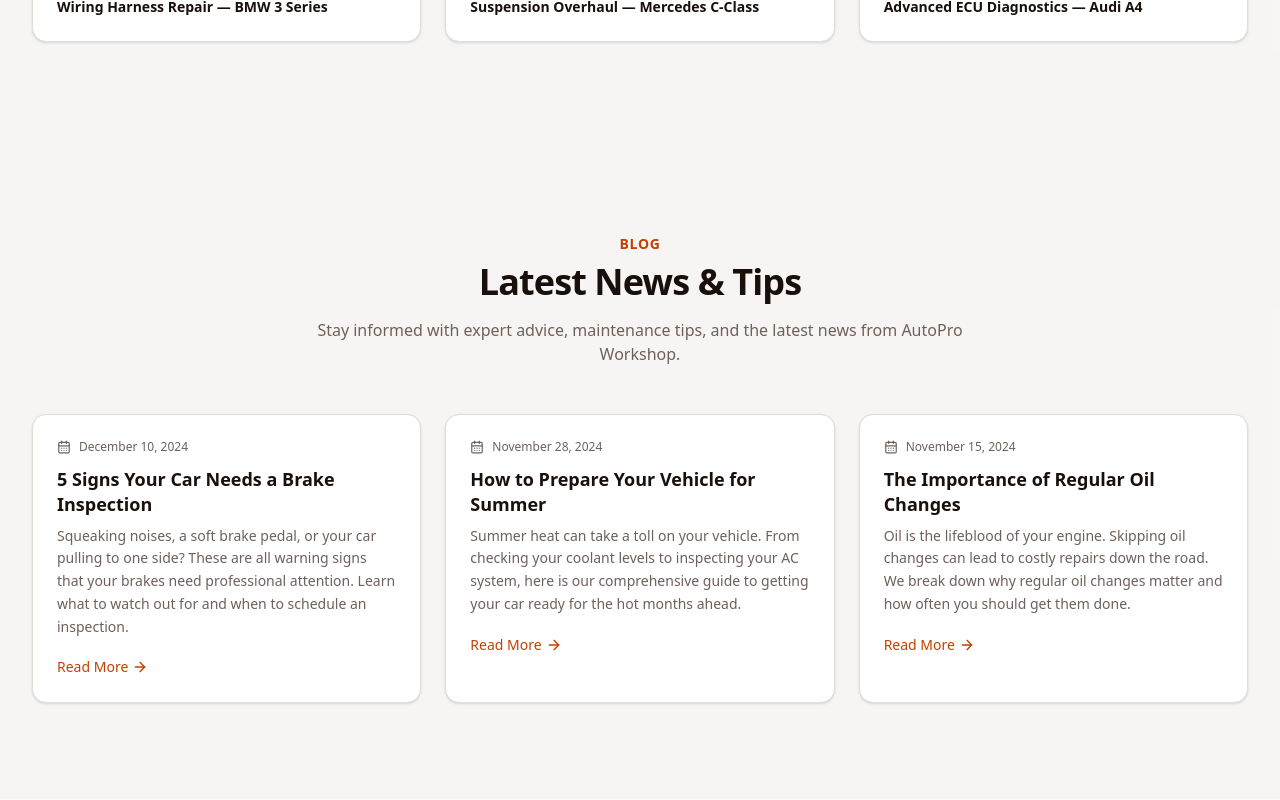
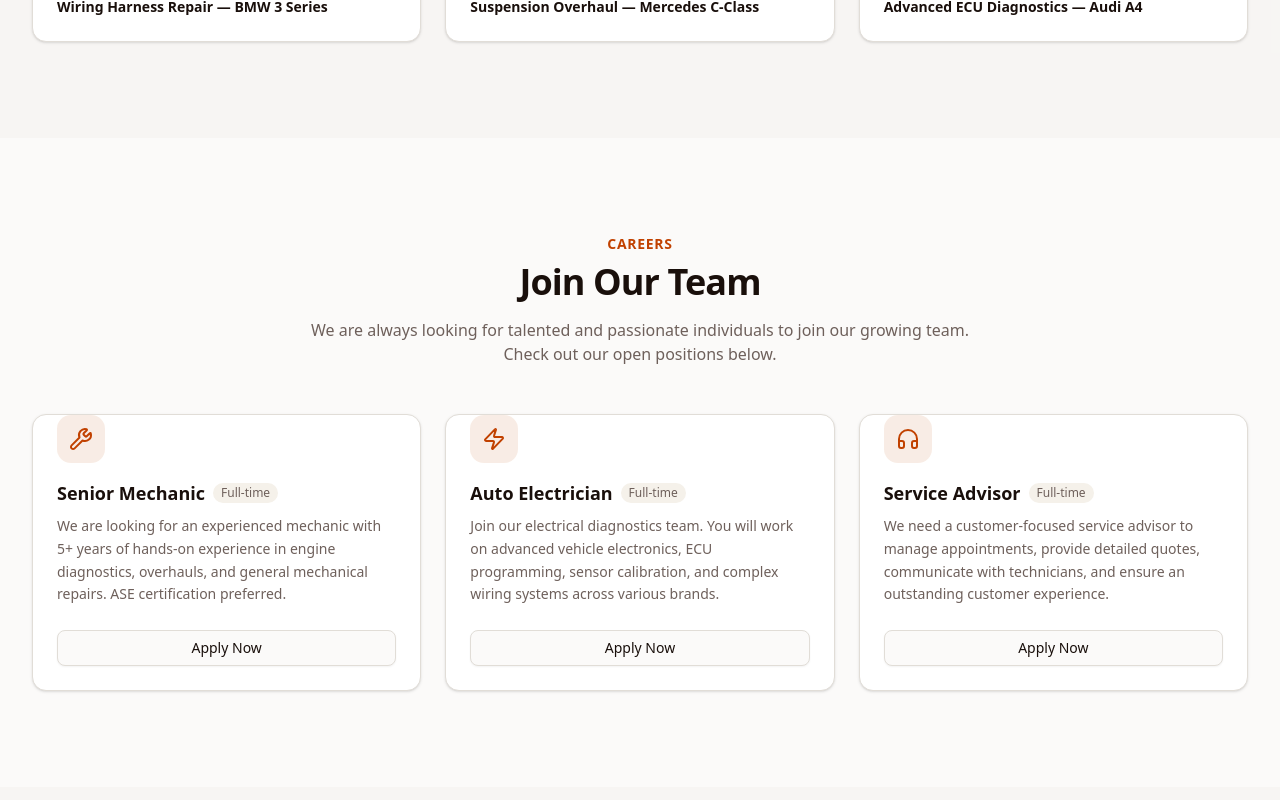
Before and after one commit to lilromeo2290/SIV_Website, a Next.js app: page / in a window 1280 px wide. Shown: the part 4520-5320 px from the top of the page. Built offline with nearby package versions, Linux system fonts and the light colour scheme.

Commit message:
2d78d92c-8744-4d78-9aa8-44362c46e462

```diff
--- a/src/app/page.tsx
+++ b/src/app/page.tsx
@@ -4,7 +4,6 @@ import { AboutUs } from '@/components/website/AboutUs'
 import { Services } from '@/components/website/Services'
 import { WhyChooseUs } from '@/components/website/WhyChooseUs'
 import { Gallery } from '@/components/website/Gallery'
-import { Blog } from '@/components/website/Blog'
 import { Careers } from '@/components/website/Careers'
 import { BookAppointment } from '@/components/website/BookAppointment'
 import { QuoteForm } from '@/components/website/QuoteForm'
@@ -22,7 +21,6 @@ export default function Home() {
         <Services />
         <WhyChooseUs />
         <Gallery />
-        <Blog />
         <Careers />
         <BookAppointment />
         <QuoteForm />
```
